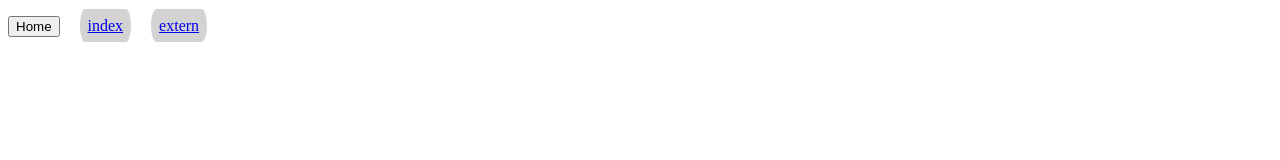
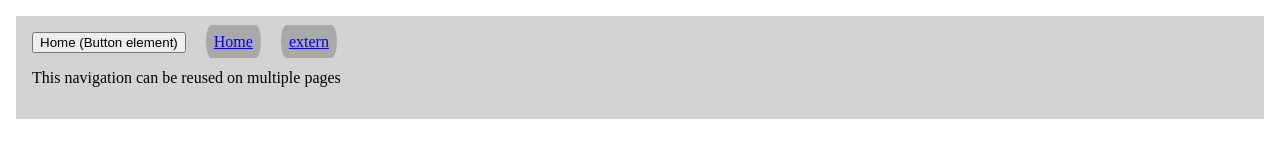
Before and after one commit to toblu96/ninja-plain-website-example, a plain HTML site: page nav.html in a window 1280 px wide. Drawn offline with Linux system fonts and the light colour scheme.

Commit message:
Add some comments and new styling on navbar

```diff
--- a/nav.html
+++ b/nav.html
@@ -10,24 +10,31 @@
 
 <body>
     <nav class="nav-element">
-        <button onclick="window.location = '/index.html'">Home</button>
-        <a href="/index.html">index</a>
+        <button onclick="window.location = '/index.html'">Home (Button element)</button>
+        <a href="/index.html">Home</a>
         <a href="/extern.html">extern</a>
+        <p>This navigation can be reused on multiple pages</p>
     </nav>
 </body>
 
 </html>
 <style>
+    body {
+        margin: 0px;
+        padding: 1rem;
+    }
+
     nav>a {
         margin-right: 1rem;
         padding: 0.5rem;
-        background-color: lightgray;
+        background-color: darkgray;
         border-radius: 10% / 50%;
     }
 
     nav {
-        padding-bottom: 1rem;
-        margin-top: 1rem
+        padding: 1rem;
+        /* margin-top: 1rem; */
+        background-color: lightgray;
     }
 
     .nav-element>* {
```
Also changed, not shown: index.html (+4 -2 lines).
